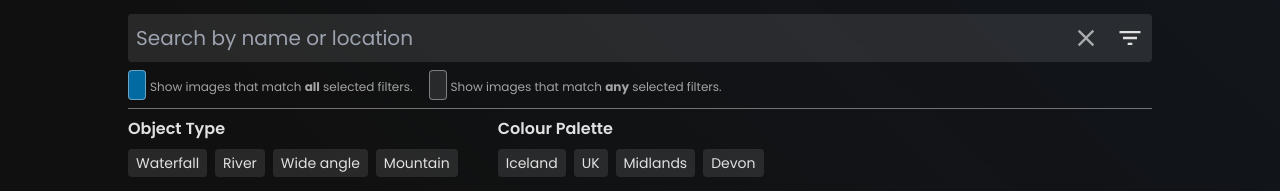
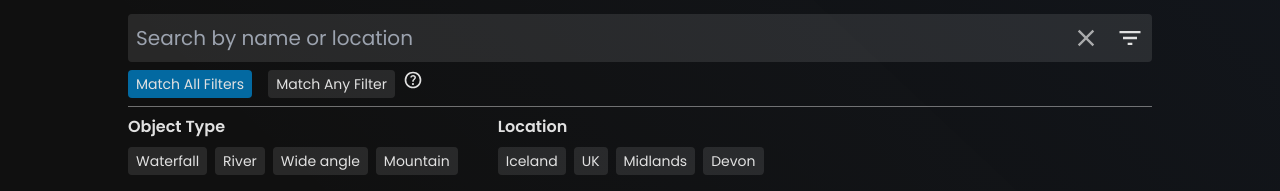
Before and after one commit to kgunessee/kieran_gunessee_photography_v2, a Next.js app: page /water in a window 1280 px wide. Both pictures are taken after a click on the button 1130 px from the left and 189 px from the top of the page. Shown: the part 151-342 px from the top of the page. Built offline with nearby package versions, Linux system fonts and the light colour scheme.

Commit message:
Fixed text in the filter section on non astro images and added a help tooltip to explain the different filtering methods.

```diff
--- a/src/app/components/ImageInfo.jsx
+++ b/src/app/components/ImageInfo.jsx
@@ -1638,7 +1638,7 @@ export const landscapeImageInfo = [
     aperture: "8.0",
     shutterSpeed: "1/2000",
     mapLocation: "https://maps.app.goo.gl/xrgiDuRPbf5UMYwC9",
-    keywords: ["uk", "midlands", "minimalist", "wide angle"],
+    keywords: ["uk", "midlands", "hills", "wide angle"],
   },
   {
     thumb: "/images/thumbnails/landscape/thumb_Standing at the End.webp",
@@ -1652,7 +1652,7 @@ export const landscapeImageInfo = [
     aperture: "8.0",
     shutterSpeed: "1/60",
     mapLocation: "https://maps.app.goo.gl/yenzTTbf5gUmWFbz8",
-    keywords: ["uk", "midlands", "minimalist", "wide angle"],
+    keywords: ["uk", "midlands", "atmospheric", "minimalist", "wide angle"],
   },
   {
     thumb: "/images/thumbnails/landscape/thumb_A Tree in Fog.webp",
--- a/src/app/components/PageTemplate.jsx
+++ b/src/app/components/PageTemplate.jsx
@@ -25,6 +25,15 @@ export function PageTemplate({
   const [selectedFilters, setSelectedFilters] = useState([]);
   const [showFilterMenu, setShowFilterMenu] = useState(false);
   const [filterLogic, setFilterLogic] = useState(true);
+  const [isTooltipVisible, setIsTooltipVisible] = useState(false);
+
+  const handleTooltipToggle = () => {
+    setIsTooltipVisible(true);
+    // Auto-hide tooltip after 3 seconds on mobile
+    setTimeout(() => {
+      setIsTooltipVisible(false);
+    }, 3000);
+  };
 
   const handleSearchTerm = (e) => {
     const searchTerm = e.target.value;
@@ -163,43 +172,53 @@ export function PageTemplate({
               <div
                 className={`mb-2 flex gap-4 text-[0.75rem] text-almostBlack/70 dark:text-almostWhite/70`}
               >
-                <div className={`flex items-center justify-center gap-1`}>
-                  <input
-                    type={"button"}
-                    id={"filterAllBtn"}
+                <button
+                  aria-label={"Match all filters button"}
                   onClick={() => handleFilterLogic(true)}
-                    className={`aspect-square w-4 rounded border-[1px] border-white/40 px-2 py-1 text-sm transition-colors ${
+                  className={`rounded px-2 py-1 text-sm transition-colors ${
                     filterLogic
                       ? "bg-sky-700 text-white dark:text-almostWhite"
                       : "bg-almostBlack/10 hover:bg-almostBlack/5 active:bg-almostBlack/10 dark:bg-white/10 dark:text-almostWhite dark:hover:bg-white/15 dark:active:bg-white/10"
                   }`}
-                  ></input>
-                  <label
-                    htmlFor={"filterAllBtn"}
-                    className={`mt-1 hover:cursor-pointer`}
                 >
-                    Show images that match <strong>all</strong> selected
-                    filters.
-                  </label>
-                </div>
-                <div className={`flex items-center justify-center gap-1`}>
-                  <input
-                    type={"button"}
-                    id={"filterAnyBtn"}
+                  Match All Filters
+                </button>
+                <button
+                  aria-label={"Match any filters button"}
                   onClick={() => handleFilterLogic(false)}
-                    className={`aspect-square w-4 rounded border-[1px] border-white/40 px-2 py-1 text-sm transition-colors ${
+                  className={`rounded px-2 py-1 text-sm transition-colors ${
                     !filterLogic
                       ? "bg-sky-700 text-white dark:text-almostWhite"
                       : "bg-almostBlack/10 hover:bg-almostBlack/5 active:bg-almostBlack/10 dark:bg-white/10 dark:text-almostWhite dark:hover:bg-white/15 dark:active:bg-white/10"
                   }`}
-                  ></input>
-                  <label
-                    htmlFor={"filterAnyBtn"}
-                    className={`mt-1 hover:cursor-pointer`}
                 >
-                    Show images that match <strong>any</strong> selected
-                    filters.
-                  </label>
+                  Match Any Filter
+                </button>
+                <div className="group relative" onClick={handleTooltipToggle}>
+                  <svg
+                    className="help-icon -ml-2 hover:cursor-pointer hover:opacity-80"
+                    xmlns="http://www.w3.org/2000/svg"
+                    width="20"
+                    height="20"
+                    fill="#e8eaed"
+                    viewBox="0 -960 960 960"
+                  >
+                    <path d="M478-240q21 0 35.5-14.5T528-290q0-21-14.5-35.5T478-340q-21 0-35.5 14.5T428-290q0 21 14.5 35.5T478-240zm-36-154h74q0-33 7.5-52t42.5-52q26-26 41-49.5t15-56.5q0-56-41-86t-97-30q-57 0-92.5 30T342-618l66 26q5-18 22.5-39t53.5-21q32 0 48 17.5t16 38.5q0 20-12 37.5T506-526q-44 39-54 59t-10 73zm38 314q-83 0-156-31.5T197-197q-54-54-85.5-127T80-480q0-83 31.5-156T197-763q54-54 127-85.5T480-880q83 0 156 31.5T763-763q54 54 85.5 127T880-480q0 83-31.5 156T763-197q-54 54-127 85.5T480-80zm0-80q134 0 227-93t93-227q0-134-93-227t-227-93q-134 0-227 93t-93 227q0 134 93 227t227 93zm0-320z"></path>
+                  </svg>
+                  <div
+                    className={`absolute left-1/2 top-full z-20 mt-1 w-max max-w-[70vw] -translate-x-1/2 rounded border-[1px] border-white/40 bg-black px-2 py-1 text-white opacity-0 transition-opacity duration-200 group-hover:opacity-100 ${
+                      isTooltipVisible ? "opacity-100" : "opacity-0"
+                    }`}
+                  >
+                    <p className={`text-wrap`}>
+                      <strong> Match All Filters: </strong>Show images that
+                      match ALL selected filter tags.
+                      <br />
+                      <br />
+                      <strong> Match Any Filter: </strong>Show all images that
+                      have ANY selected filter tag.
+                    </p>
+                  </div>
                 </div>
               </div>
               <hr
@@ -274,7 +293,7 @@ export function PageTemplate({
                   </div>
                   <div>
                     <h4 className="text-almostDark mb-2 font-semibold dark:text-almostWhite">
-                      Colour Palette
+                      Location
                     </h4>
                     <FilterTagButton
                       filterCategory={locations}
--- a/src/app/globals.css
+++ b/src/app/globals.css
@@ -124,10 +124,12 @@ body.dark .filter-icon {
   width: 2rem !important;
 }
 
-.clear-search-icon {
+.clear-search-icon,
+.help-icon {
   fill: var(--almost-black) !important;
 }
 
-body.dark .clear-search-icon {
+body.dark .clear-search-icon,
+body.dark .help-icon {
   fill: var(--almost-white) !important;
 }
```
Lines whose indentation alone changed are shown as unchanged.
